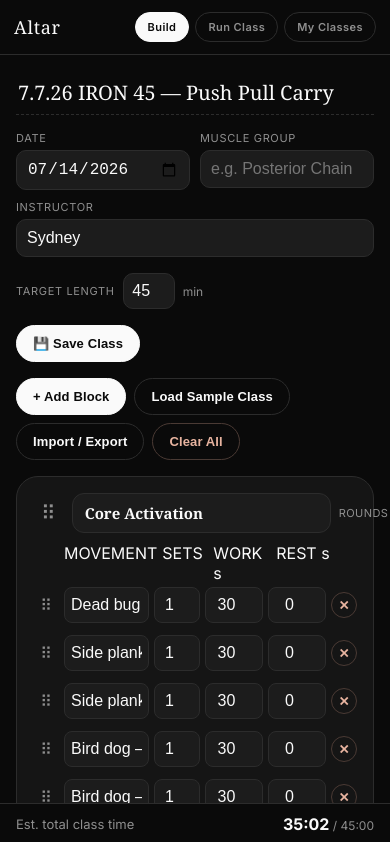
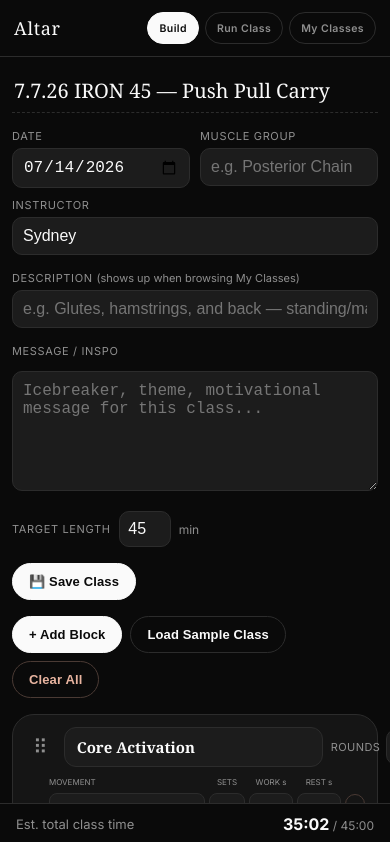
Before and after one commit to sydneykae-18/altar-class-timer, a website: page index.html in a window 390 px wide. Shown: the top 842 px of the page. Drawn offline with Linux system fonts and the light colour scheme; no server answers; a web font is replaced by a local one.

Commit message:
Enhance layout and add meta fields in index.html
Updated styles for tabs, buttons, and input fields. Added new meta fields for class description and message.

```diff
--- a/index.html
+++ b/index.html
@@ -36,10 +36,10 @@
   header h1{font-size:22px; margin:0; letter-spacing:.04em; font-family:var(--serif); font-weight:400; flex:0 0 auto;}
   header h1 span{color:var(--muted); font-family:var(--sans); font-size:11px; font-weight:600;
     letter-spacing:.18em; text-transform:uppercase; margin-left:8px; vertical-align:middle;}
-  .tabs{display:flex; gap:6px; flex:0 0 auto;}
+  .tabs{display:flex; gap:6px; flex:0 0 auto; max-width:100%; overflow-x:auto; -webkit-overflow-scrolling:touch;}
   .tab{background:transparent; border:1px solid var(--line); color:var(--muted);
     padding:8px 16px; border-radius:999px; font-size:12px; font-weight:600; letter-spacing:.04em; cursor:pointer;
-    white-space:nowrap;}
+    white-space:nowrap; min-height:36px; display:flex; align-items:center;}
   .tab.active{color:#0a0a0a; background:var(--accent); border-color:var(--accent);}
   main{flex:1; padding:16px; padding-bottom:40px; max-width:720px; margin:0 auto; width:100%;}
   .hidden{display:none !important;}
@@ -48,7 +48,10 @@
     header{padding:12px 14px;}
     header h1{font-size:18px;}
     header h1 span{display:none;}
-    .tab{padding:7px 12px; font-size:11px;}
+    .tab{padding:6px 11px; font-size:10.5px; min-height:32px;}
+  }
+  @media (max-width:360px){
+    .tab{padding:6px 9px; font-size:10px;}
   }
 
   /* ---- Editor ---- */
@@ -59,10 +62,11 @@
   .btn.primary{background:var(--accent); border-color:var(--accent); color:#0a0a0a;}
   .btn.good{background:var(--text); border-color:var(--text); color:#0a0a0a;}
   .btn.ghost{background:transparent;}
-  .btn.small{padding:6px 12px; font-size:11px; border-radius:999px;}
+  .btn.small{padding:8px 14px; font-size:11px; border-radius:999px; min-height:34px;}
   .btn.danger{color:var(--danger); border-color:#4a3a34;}
   .btn.icon-btn{width:26px; height:26px; padding:0; display:flex; align-items:center; justify-content:center;
-    font-size:13px; line-height:1;}
+    font-size:13px; line-height:1; position:relative;}
+  .btn.icon-btn::after{content:''; position:absolute; inset:-7px;}
 
   .workout-name{width:100%; font-size:20px; font-weight:400; font-family:var(--serif); background:transparent; border:none;
     color:var(--text); border-bottom:1px dashed var(--line); padding:8px 2px; margin-bottom:16px;}
@@ -77,22 +81,33 @@
     padding:8px 4px; border-radius:10px; text-align:center; font-size:16px;}
 
   .drag-handle{cursor:grab; touch-action:none; -webkit-user-select:none; user-select:none;
-    color:var(--muted); font-size:20px; padding:10px 8px; flex:0 0 auto; line-height:1;}
+    color:var(--muted); font-size:20px; padding:10px 8px; flex:0 0 auto; line-height:1; position:relative;}
+  .drag-handle::after{content:''; position:absolute; inset:-6px;}
   .drag-handle:active{cursor:grabbing;}
   .step-handle{cursor:grab; touch-action:none; -webkit-user-select:none; user-select:none;
     color:var(--muted); font-size:16px; text-align:center; line-height:1; padding:12px 0;
-    align-self:stretch; display:flex; align-items:center; justify-content:center;}
+    align-self:stretch; display:flex; align-items:center; justify-content:center; position:relative;}
+  .step-handle::after{content:''; position:absolute; inset:-3px -8px;}
   .step-handle:active{cursor:grabbing;}
   .dragging{opacity:.45; box-shadow:0 6px 18px rgba(0,0,0,.4);}
 
-  .step-row{display:grid; grid-template-columns:26px 1fr 46px 58px 58px 26px; gap:5px; align-items:center; margin-bottom:8px;}
+  .step-row{display:grid; grid-template-columns:26px minmax(0,1fr) 46px 58px 58px 26px; gap:5px; align-items:center; margin-bottom:8px;}
   .step-row input[type="text"]{background:var(--panel2); border:1px solid var(--line); color:var(--text);
-    padding:8px 6px; border-radius:8px; width:100%;}
+    padding:8px 6px; border-radius:8px; width:100%; min-width:0;}
   .step-row input[type="number"]{background:var(--panel2); border:1px solid var(--line); color:var(--text);
-    padding:8px 2px; border-radius:8px; width:100%; text-align:center;}
-  .step-row .lbl{font-size:10px; color:var(--muted); text-align:center; margin-bottom:2px; display:block;
-    white-space:nowrap; letter-spacing:0;}
-  .col-head{display:grid; grid-template-columns:26px 1fr 46px 58px 58px 26px; gap:5px; margin-bottom:2px;}
+    padding:8px 2px; border-radius:8px; width:100%; text-align:center; min-width:0;}
+  .lbl{font-size:9px; color:var(--muted); text-align:center; margin-bottom:2px; display:block;
+    white-space:nowrap; letter-spacing:0; overflow:hidden;}
+  .col-head{display:grid; grid-template-columns:26px minmax(0,1fr) 46px 58px 58px 26px; gap:5px; margin-bottom:2px;}
+
+  @media (max-width:400px){
+    main{padding:12px;}
+    .block{padding:12px;}
+    .step-row, .col-head{grid-template-columns:20px minmax(0,1fr) 36px 44px 44px 20px; gap:4px;}
+    .step-row input[type="number"]{padding:8px 1px;}
+    .step-row .btn.icon-btn{width:20px; height:20px; font-size:11px;}
+    .lbl{font-size:8px;}
+  }
 
   .block-footer{display:flex; justify-content:space-between; align-items:center; margin-top:10px;}
   .block-time{font-size:12px; color:var(--muted);}
@@ -119,6 +134,7 @@
   .class-card-date{font-size:11px; color:var(--muted); letter-spacing:.06em; text-transform:uppercase;}
   .class-card-name{font-family:var(--serif); font-size:17px; margin:2px 0;}
   .class-card-meta{font-size:12px; color:var(--muted);}
+  .class-card-desc{font-size:13px; color:var(--text); margin-top:6px; max-width:420px; line-height:1.4;}
   .class-card-actions{display:flex; gap:6px; flex-wrap:wrap;}
 
   .total-bar{position:sticky; bottom:0; background:var(--bg); border-top:1px solid var(--line);
@@ -201,6 +217,16 @@
         </div>
       </div>
 
+      <div class="meta-field" style="margin-bottom:16px;">
+        <label for="classDescription">Description <span style="text-transform:none; letter-spacing:0;">(shows up when browsing My Classes)</span></label>
+        <input type="text" id="classDescription" placeholder="e.g. Glutes, hamstrings, and back — standing/mat only, no bands" onchange="setMeta('description', this.value)">
+      </div>
+
+      <div class="meta-field" style="margin-bottom:16px;">
+        <label for="classMessage">Message / inspo</label>
+        <textarea id="classMessage" class="import-box" placeholder="Icebreaker, theme, motivational message for this class..." oninput="setMeta('message', this.value)"></textarea>
+      </div>
+
       <div class="target-row">
         <label for="targetMinutes">Target length</label>
         <input class="rounds-input" id="targetMinutes" type="number" min="1" value="45" onchange="setTargetMinutes(this.value)">
@@ -215,16 +241,7 @@
       <div class="toolbar">
         <button class="btn primary" onclick="addBlock()">+ Add Block</button>
         <button class="btn" onclick="loadSample()">Load Sample Class</button>
-        <button class="btn ghost" onclick="toggleImportExport()">Import / Export</button>
         <button class="btn danger ghost" onclick="clearAll()">Clear All</button>
-      </div>
-
-      <div id="importExportWrap" class="hidden" style="margin-bottom:16px;">
-        <textarea id="importBox" class="import-box" placeholder="Paste workout JSON here to import..."></textarea>
-        <div class="toolbar" style="margin-top:8px;">
-          <button class="btn good" onclick="doImport()">Import</button>
-          <button class="btn" onclick="doExport()">Export current to box</button>
-        </div>
       </div>
 
       <div id="blocksWrap"></div>
@@ -363,6 +380,8 @@ function ensureIds(w){
   if(w.date == null) w.date = new Date().toISOString().slice(0,10);
   if(w.muscleGroup == null) w.muscleGroup = '';
   if(w.instructor == null) w.instructor = 'Sydney';
+  if(w.description == null) w.description = '';
+  if(w.message == null) w.message = '';
   if(w.id === undefined) w.id = null;
   return w;
 }
@@ -399,6 +418,10 @@ function renderEditor(){
   if(document.activeElement !== mgInput) mgInput.value = workout.muscleGroup || '';
   const instrInput = document.getElementById('classInstructor');
   if(document.activeElement !== instrInput) instrInput.value = workout.instructor || '';
+  const descInput = document.getElementById('classDescription');
+  if(document.activeElement !== descInput) descInput.value = workout.description || '';
+  const msgInput = document.getElementById('classMessage');
+  if(document.activeElement !== msgInput) msgInput.value = workout.message || '';
   const targetInput = document.getElementById('targetMinutes');
   if(document.activeElement !== targetInput) targetInput.value = workout.targetMinutes || 45;
 
@@ -540,24 +563,6 @@ function clearAll(){
   workout = newWorkout();
   save(); renderEditor();
 }
-function toggleImportExport(){
-  document.getElementById('importExportWrap').classList.toggle('hidden');
-}
-function doExport(){
-  document.getElementById('importBox').value = JSON.stringify(workout, null, 2);
-}
-function doImport(){
-  try{
-    const parsed = JSON.parse(document.getElementById('importBox').value);
-    if(!parsed.blocks) throw new Error('missing blocks');
-    workout = ensureIds(parsed);
-    save(); renderEditor();
-    alert('Imported!');
-  }catch(e){
-    alert('Could not parse that JSON. Check formatting and try again.');
-  }
-}
-
 function blockDuration(block){
   const per = block.steps.reduce((sum, s) => sum + ((s.work||0) + (s.rest||0)) * (s.sets||1), 0);
   return per * (block.rounds||1);
@@ -657,6 +662,7 @@ function renderLibrary(){
         <div class="class-card-date">${escapeAttr(cls.date || 'No date')}</div>
         <div class="class-card-name">${escapeAttr(cls.name || 'Untitled class')}</div>
         <div class="class-card-meta">${escapeAttr(cls.muscleGroup || '—')} · ${escapeAttr(cls.instructor || '—')}</div>
+        ${cls.description ? `<div class="class-card-desc">${escapeAttr(cls.description)}</div>` : ''}
       </div>
       <div class="class-card-actions">
         <button class="btn small" onclick="loadClass('${cls.id}')">Load</button>
```
